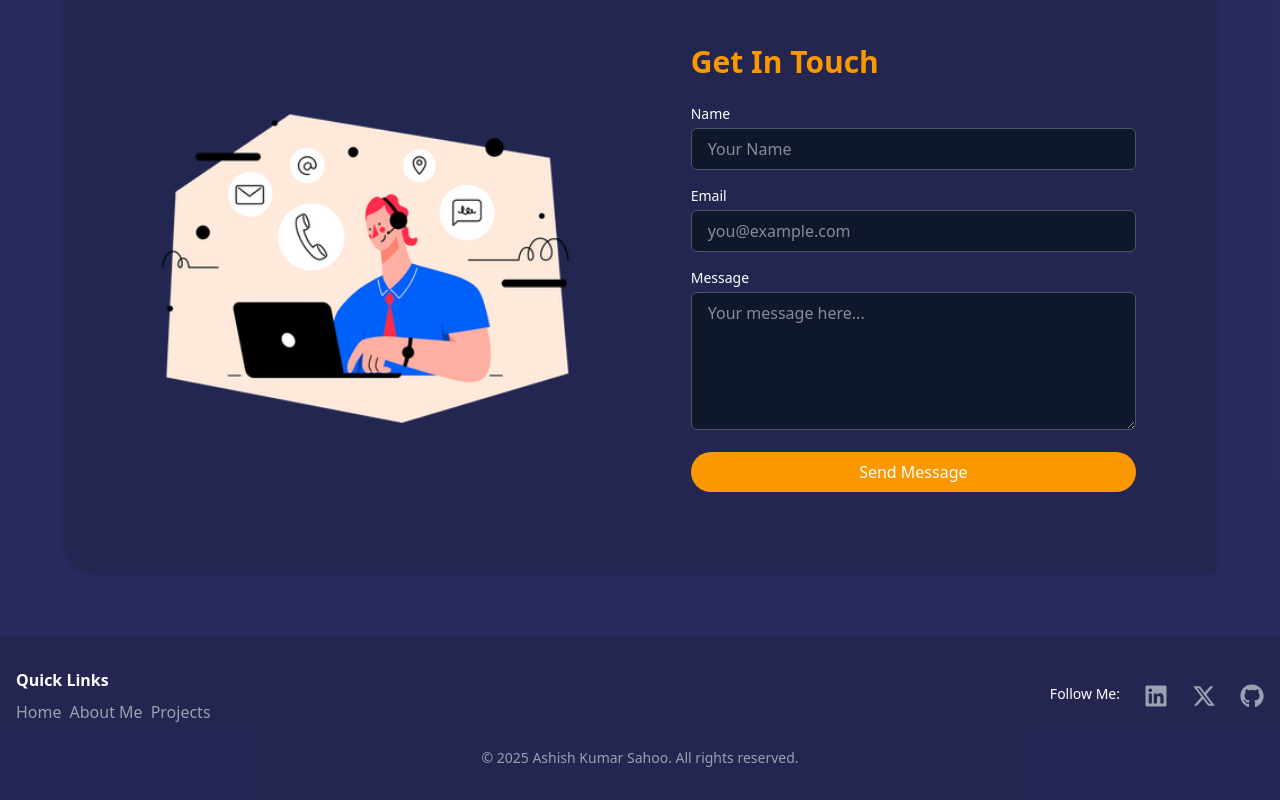
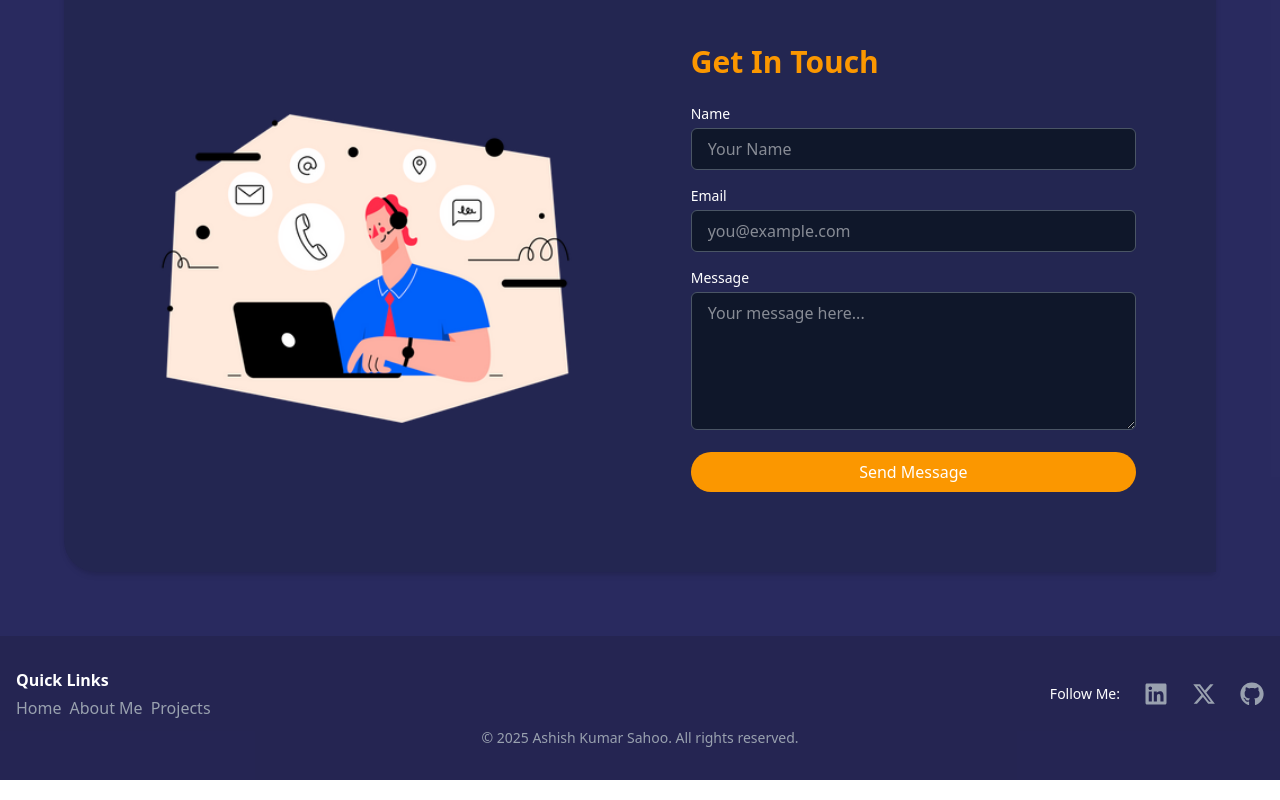
Before and after one commit to Ashish-Kumar-007/portfolio2.0, a Next.js app: page / in a window 1280 px wide. Shown: the part 2572-3372 px from the top of the page. Built offline with nearby package versions, Linux system fonts and the light colour scheme.

Commit message:
Adjusted Footer

```diff
--- a/app/layout.js
+++ b/app/layout.js
@@ -46,7 +46,7 @@ export default function Layout({ children }) {
           <div className="container mx-auto px-4 flex flex-col md:flex-row justify-between items-center">
             {/* Quick Links */}
             <div className="mb-6 md:mb-0 text-center md:text-left">
-              <h4 className="font-semibold text-white mb-2">Quick Links</h4>
+              <h4 className="font-semibold text-white mb-1">Quick Links</h4>
               <ul className="flex gap-2">
                 <li>
                   <a
@@ -76,7 +76,7 @@ export default function Layout({ children }) {
             </div>
 
             {/* Social Icons */}
-            <div className="flex flex-colitems-center space-x-6 text-2xl">
+            <div className="flex flex-row items-center space-x-6 text-2xl">
               <span className="text-white font-medium text-sm">Follow Me:</span>
               <a
                 href="https://linkedin.com/in/web3-eth-ashish"
@@ -106,7 +106,7 @@ export default function Layout({ children }) {
           </div>
 
           {/* Copyright */}
-          <p className="text-sm text-center mt-6">
+          <p className="text-sm text-center mt-2">
             © {new Date().getFullYear()} Ashish Kumar Sahoo. All rights
             reserved.
           </p>
```
